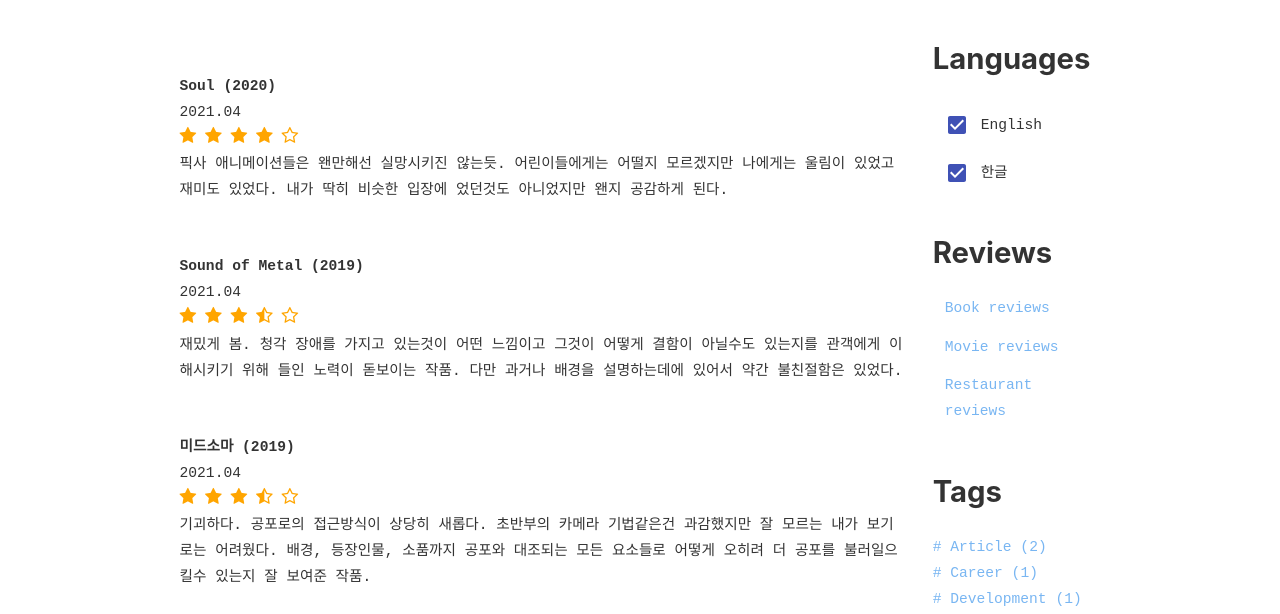
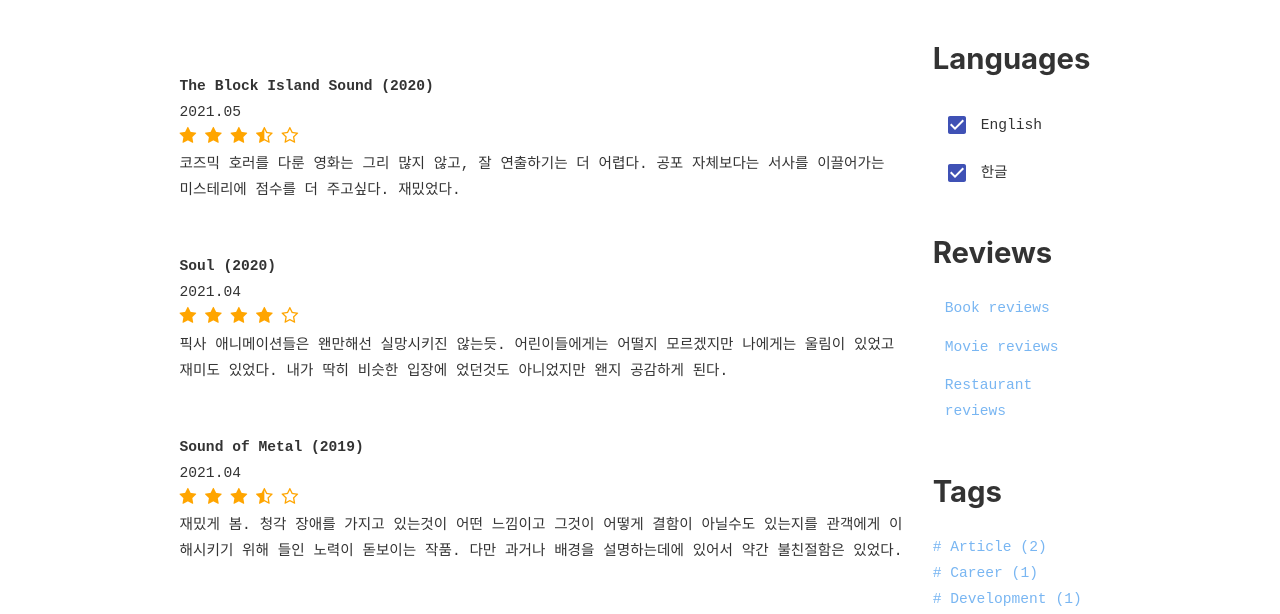
Before and after one commit to sanggonlee/sanggon-blog, a Gatsby site: page /movie-reviews in a window 1280 px wide. Shown: the part 100-714 px from the top of the page. Built offline with nearby package versions, Linux system fonts and the light colour scheme; Gatsby itself is replaced by a stand-in of ours; some packages are replaced by stand-ins of ours.

Commit message:
Update movie-reviews.md

```diff
--- a/src/pages/movie-reviews.md
+++ b/src/pages/movie-reviews.md
@@ -14,6 +14,18 @@ title: "movie-reviews"
 <link rel="stylesheet" href="https://cdnjs.cloudflare.com/ajax/libs/font-awesome/4.7.0/css/font-awesome.min.css">
 
 <div>
+  <div class="review">
+    <strong>The Block Island Sound (2020)</strong>
+    <div>2021.05</div>
+    <div>
+      <span class="fa fa-star"></span>
+      <span class="fa fa-star"></span>
+      <span class="fa fa-star"></span>
+      <span class="fa fa-star-half-o"></span>
+      <span class="fa fa-star-o"></span>
+    </div>
+    코즈믹 호러를 다룬 영화는 그리 많지 않고, 잘 연출하기는 더 어렵다. 공포 자체보다는 서사를 이끌어가는 미스테리에 점수를 더 주고싶다. 재밌었다.
+  </div>
   <div class="review">
     <strong>Soul (2020)</strong>
     <div>2021.04</div>
```
